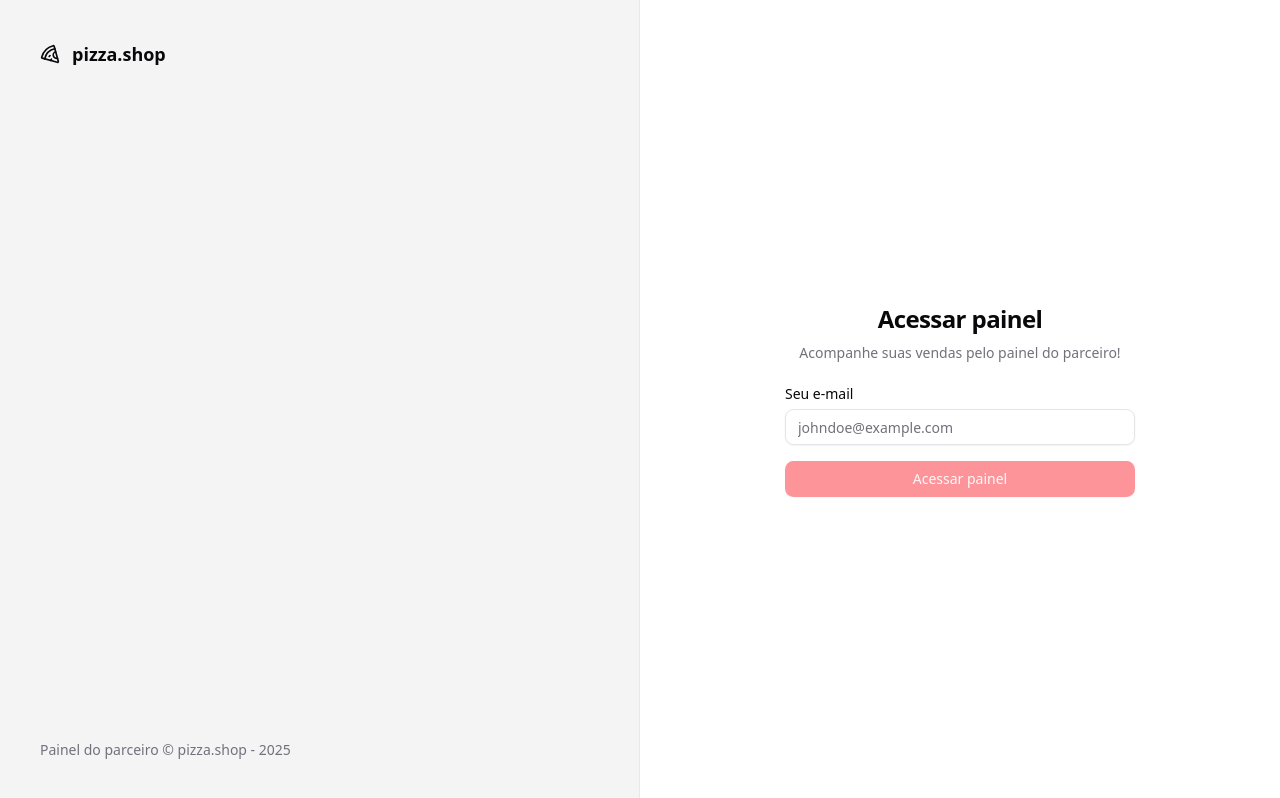
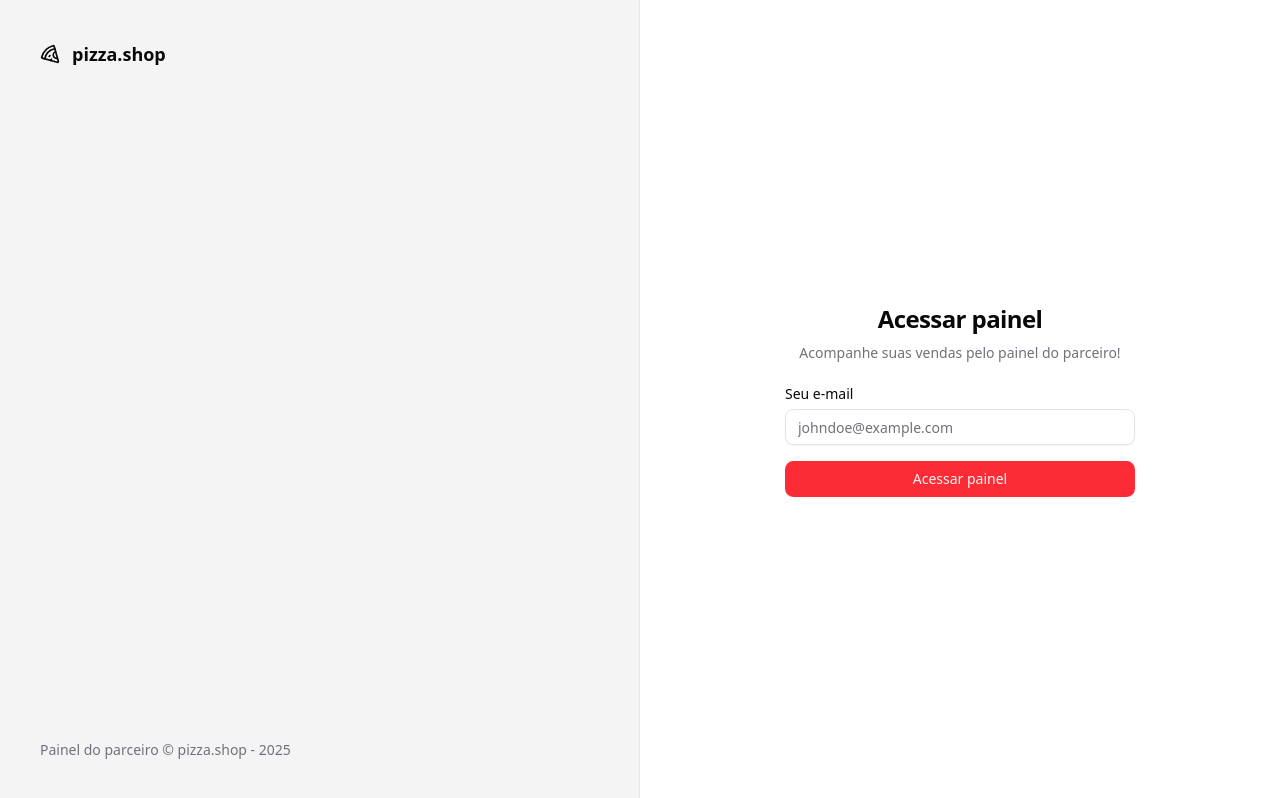
Before and after one commit to guilherme-s-barros/04-pizzashop-web, a React (Vite) app: page /auth/sign-in in a window 1280 px wide. Built offline with nearby package versions, Linux system fonts and the light colour scheme.

Commit message:
feat: remove isDirty validation

```diff
--- a/src/pages/auth/sign-in.tsx
+++ b/src/pages/auth/sign-in.tsx
@@ -25,7 +25,7 @@ export function SignIn() {
 		},
 	})
 
-	const { isSubmitting, isDirty } = formState
+	const { isSubmitting } = formState
 
 	async function handleSignIn(data: SignInForm) {
 		console.log(data.email)
@@ -63,11 +63,7 @@ export function SignIn() {
 							/>
 						</div>
 
-						<Button
-							disabled={!isDirty || isSubmitting}
-							className="w-full"
-							type="submit"
-						>
+						<Button disabled={isSubmitting} className="w-full" type="submit">
 							Acessar painel
 						</Button>
 					</form>
```
